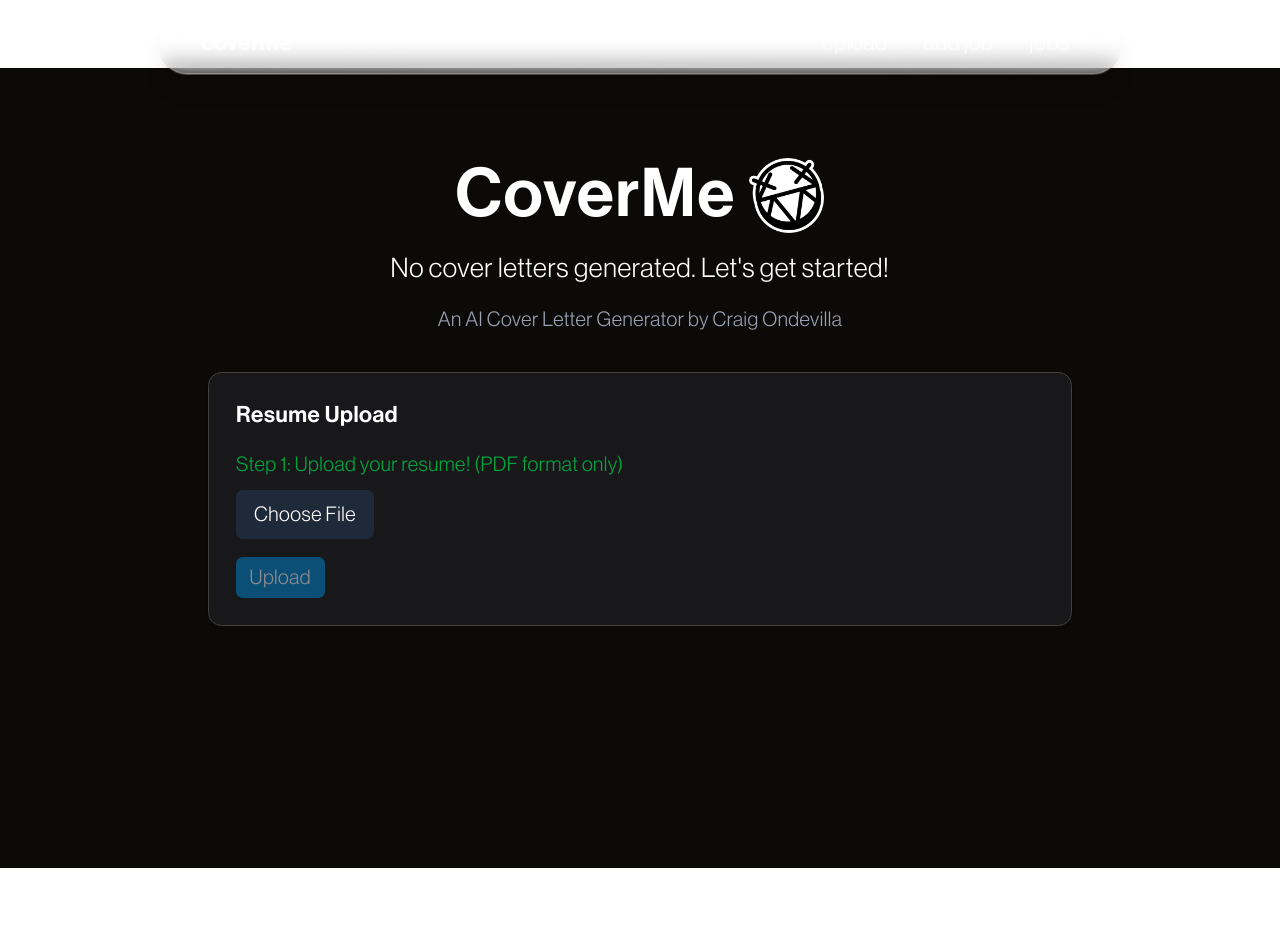
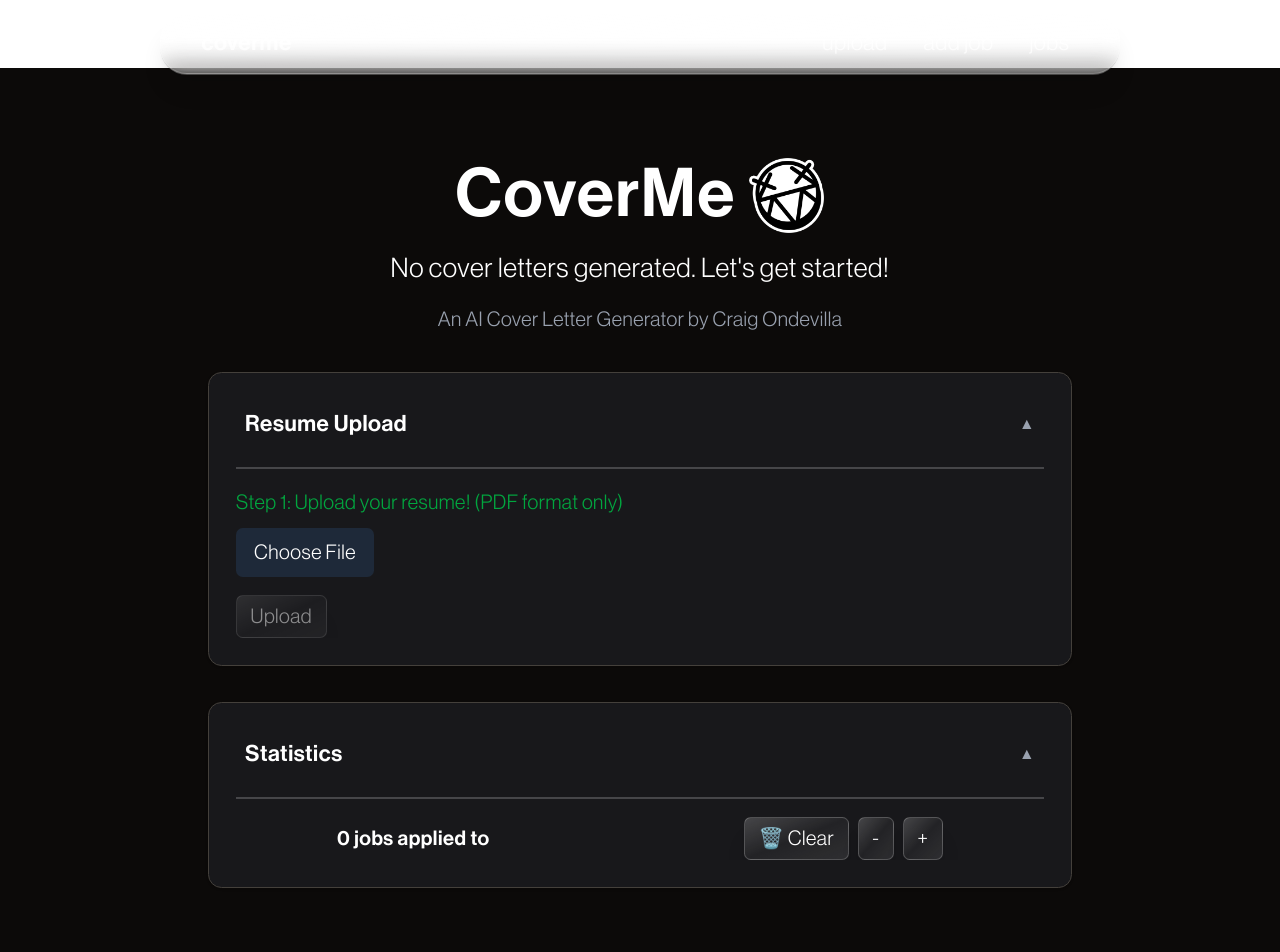
Before and after one commit to craigsterr/coverme, a Next.js app: page / in a window 1280 px wide. Shown: the top 952 px of the page. Built offline with nearby package versions, Linux system fonts and the light colour scheme.

Commit message:
added styling and confetti

```diff
--- a/app/page.tsx
+++ b/app/page.tsx
@@ -8,6 +8,7 @@ import JobInput from "@/components/custom/JobInput";
 import JobList from "@/components/custom/JobList";
 import NavBar from "@/components/custom/NavBar";
 import Footer from "@/components/custom/Footer";
+import Stats from "@/components/custom/Stats";
 import "animate.css";
 
 export default function Home() {
@@ -23,7 +24,7 @@ export default function Home() {
   const [addNew, setAddNew] = useState<boolean>(false);
 
   const buttonStyle =
-    "px-3 py-1 bg-sky-600 text-white rounded-md hover:bg-sky-700 transition-all disabled:opacity-50 disabled:cursor-not-allowed";
+    "px-3 py-1 text-white rounded-md hover:bg-sky-700 transition-all disabled:opacity-50 disabled:cursor-not-allowed rounded-3xl border border-white/20 shadow-xl bg-gradient-to-br from-white/20 via-white/5 to-white/10 cursor-pointer";
   const sectionCard =
     "w-full max-w-3xl bg-zinc-900 border border-stone-700 rounded-xl p-6 shadow ";
 
@@ -46,7 +47,7 @@ export default function Home() {
 
       <div className="mb-15"></div>
       <main className="py-20 px-4 bg-stone-950 text-white min-h-screen items-center flex flex-col">
-        <Hero lettersGenerated={lettersGenerated} />
+        <Hero lettersGenerated={lettersGenerated} buttonStyle={buttonStyle} />
         <Resume
           summarizedText={summarizedText ?? ""}
           setSummarizedText={setSummarizedText}
@@ -71,6 +72,7 @@ export default function Home() {
           buttonStyle={buttonStyle}
           sectionCard={sectionCard}
         />
+        <Stats buttonStyle={buttonStyle} sectionCard={sectionCard} />
       </main>
       <Footer />
     </>
--- a/components/custom/Hero.tsx
+++ b/components/custom/Hero.tsx
@@ -1,8 +1,8 @@
 "use client";
 import Image from "next/image";
-
 type Props = {
   lettersGenerated: number;
+  buttonStyle: string;
 };
 
 export default function Hero({ lettersGenerated }: Props) {
@@ -12,16 +12,11 @@ export default function Hero({ lettersGenerated }: Props) {
         <h1 className="text-5xl sm:text-6xl font-bold text-white">CoverMe</h1>
         <Image width={75} height={75} src="/logo.png" alt="CoverMe Logo" />
       </div>
-      {lettersGenerated ? (
-        <h2 className="text-2xl">
-          You&apos;ve generated {lettersGenerated} cover letters so far. Keep it
-          up!
-        </h2>
-      ) : (
-        <h2 className="text-2xl">
-          No cover letters generated. Let&apos;s get started!
-        </h2>
-      )}
+      <h2 className="text-2xl">
+        {lettersGenerated
+          ? `You've generated ${lettersGenerated} cover letters so far. Keep it up!`
+          : "No cover letters generated. Let's get started!"}
+      </h2>
       <p className="text-lg text-gray-400">
         An AI Cover Letter Generator by Craig Ondevilla
       </p>
--- a/components/custom/JobInput.tsx
+++ b/components/custom/JobInput.tsx
@@ -1,4 +1,5 @@
 import { useState } from "react";
+import SectionCard from "./SectionCard";
 
 type Job = {
   title: string;
@@ -53,7 +54,7 @@ export default function JobInput({
           id="add-job"
           className={`${sectionCard} bg-gray-900 text-white mt-8`}
         >
-          <h2 className="text-xl font-semibold mb-4">Job Description</h2>
+          <SectionCard title="Job Description">
             <p className="mb-4 text-green-600">
               Step 3: Paste a job description you’re applying to (from LinkedIn,
               Indeed, etc.).
@@ -88,6 +89,7 @@ export default function JobInput({
             <button onClick={handleSubmitJob} className={`${buttonStyle} mt-3`}>
               Add Job
             </button>
+          </SectionCard>
         </section>
       )}
     </>
--- a/components/custom/JobList.tsx
+++ b/components/custom/JobList.tsx
@@ -1,5 +1,8 @@
 import { useState } from "react";
 import { jsPDF } from "jspdf";
+import SectionCard from "./SectionCard";
+import { Sparkles } from "lucide-react";
+import confetti from "canvas-confetti";
 
 type Job = {
   title: string;
@@ -83,6 +86,8 @@ export default function JobList({
       )
     );
 
+    fireConfetti();
+
     setCoverLettersLoading(false);
     setAddNew(false);
   };
@@ -136,6 +141,14 @@ export default function JobList({
     setCoverLetters([]);
   };
 
+  const fireConfetti = () => {
+    confetti({
+      particleCount: 40,
+      spread: 80,
+      origin: { y: 0.6 },
+    });
+  };
+
   return (
     <>
       {jobs.length != 0 && (
@@ -143,22 +156,23 @@ export default function JobList({
           id="jobs"
           className={`${sectionCard} bg-gray-900 text-white mt-8`}
         >
+          <SectionCard title="Generated Letters">
             <div className="pb-5">
-            <h2 className="text-xl font-semibold mb-4 ">Generated Letters</h2>
               <p className="mb-4 text-green-600">
                 Step 4: Generate cover letters for each job!
               </p>
               <div className="flex gap-5 sm:flex-row flex-col">
                 <button
-                className={buttonStyle + "mb-4"}
+                  className={buttonStyle + " mb-4 flex items-center gap-2"}
                   onClick={handleGenerateCoverLetters}
                   disabled={coverLettersLoading || !addNew || !summarizedText}
                 >
+                  <Sparkles className="w-4 h-4 text-yellow-400 animate-pulse" />
                   {coverLettersLoading
                     ? "Generating..."
                     : "Generate Cover Letters"}
                 </button>
-              <button className={buttonStyle + "mb-4"} onClick={clearJobs}>
+                <button className={buttonStyle + " mb-4"} onClick={clearJobs}>
                   Clear All
                 </button>
               </div>
@@ -242,6 +256,7 @@ export default function JobList({
                 </div>
               ))}
             </div>
+          </SectionCard>
         </section>
       )}
     </>
--- a/components/custom/Resume.tsx
+++ b/components/custom/Resume.tsx
@@ -1,4 +1,7 @@
 import { useState, useEffect } from "react";
+import { Sparkles } from "lucide-react"; // Add this at the top of your file
+import SectionCard from "./SectionCard";
+import confetti from "canvas-confetti";
 
 type Props = {
   summarizedText: string;
@@ -85,7 +88,16 @@ export default function Resume({
       return;
     }
 
+    fireConfetti();
     setSummarizedText(data.text || "");
+  };
+
+  const fireConfetti = () => {
+    confetti({
+      particleCount: 40,
+      spread: 80,
+      origin: { y: 0.6 },
+    });
   };
 
   useEffect(() => {
@@ -114,7 +126,7 @@ export default function Resume({
       id="upload"
       className={`${sectionCard} bg-gray-900 text-white mt-8`}
     >
-      <h2 className="text-xl font-semibold mb-4">Resume Upload</h2>
+      <SectionCard title="Resume Upload">
         <label className="block mb-2 font-medium text-green-600 highlight">
           Step 1: Upload your resume! (PDF format only)
         </label>
@@ -128,7 +140,9 @@ export default function Resume({
           />
         </label>
         {(file || parsedText) && (
-        <p className="mt-2 text-gray-400 text-sm">Selected: {fileName || ""}</p>
+          <p className="mt-2 text-gray-400 text-sm">
+            Selected: {fileName || ""}
+          </p>
         )}
         <div className="mt-4 flex gap-4">
           <button
@@ -159,10 +173,17 @@ export default function Resume({
             <button
               disabled={summarizeLoading}
               onClick={handleSummarizeText}
-            className={buttonStyle}
+              className={`${buttonStyle} flex items-center justify-center gap-2`}
             >
-            {summarizeLoading ? "Summarizing..." : "Summarize Resume"}
-          </button>
+              {summarizeLoading ? (
+                "Summarizing..."
+              ) : (
+                <>
+                  <Sparkles className="w-4 h-4 text-yellow-400 animate-pulse" />
+                  Summarize Resume
+                </>
+              )}
+            </button>{" "}
           </>
         )}
         {summarizedText && (
@@ -192,6 +213,7 @@ export default function Resume({
           </p> */}
           </div>
         )}
+      </SectionCard>
     </section>
   );
 }
--- /dev/null
+++ b/components/custom/SectionCard.tsx
@@ -0,0 +1,44 @@
+// components/SectionCard.tsx
+import { useState } from "react";
+import { motion, AnimatePresence } from "framer-motion";
+
+type Props = {
+  title: string;
+  children: React.ReactNode;
+  defaultOpen?: boolean;
+};
+
+export default function SectionCard({
+  title,
+  children,
+  defaultOpen = true,
+}: Props) {
+  const [isOpen, setIsOpen] = useState(defaultOpen);
+
+  return (
+    <section className="text-white rounded-lg">
+      <div
+        className="flex items-center justify-between cursor-pointer rounded-lg p-2 hover:bg-white/10 transition-all duration-300"
+        onClick={() => setIsOpen((prev) => !prev)}
+      >
+        <h2 className="text-xl font-semibold ">{title}</h2>
+        <span className="text-sm text-gray-400">{isOpen ? "▲" : "▼"}</span>
+      </div>
+      <AnimatePresence initial={false}>
+        {isOpen && (
+          <motion.div
+            key="content"
+            initial={{ opacity: 0, height: 0 }}
+            animate={{ opacity: 1, height: "auto" }}
+            exit={{ opacity: 0, height: 0 }}
+            transition={{ duration: 0.3, ease: "easeInOut" }}
+            className="overflow-hidden mt-4"
+          >
+            <div className="h-[2px] bg-white/20 mb-4" />
+            {children}
+          </motion.div>
+        )}
+      </AnimatePresence>
+    </section>
+  );
+}
--- /dev/null
+++ b/components/custom/Stats.tsx
@@ -0,0 +1,59 @@
+import { useState, useEffect } from "react";
+import { motion, AnimatePresence } from "framer-motion";
+
+import SectionCard from "./SectionCard";
+type Props = {
+  buttonStyle: string;
+  sectionCard: string;
+};
+export default function Stats({ buttonStyle, sectionCard }: Props) {
+  const [jobTally, setJobTally] = useState(0);
+
+  useEffect(() => {
+    const stored = localStorage.getItem("job-tally");
+    if (stored) setJobTally(parseInt(stored, 10));
+  }, []);
+
+  useEffect(() => {
+    localStorage.setItem("job-tally", jobTally.toString());
+  }, [jobTally]);
+  return (
+    <>
+      <section className={`${sectionCard} bg-gray-900 text-white mt-8 `}>
+        <SectionCard title="Statistics">
+          {" "}
+          <div className="flex flex-col sm:flex-row gap-4 sm:gap-2 items-center justify-between w-full sm:w-[75%] mx-auto">
+            {" "}
+            <motion.p
+              key={jobTally}
+              initial={{ scale: 0.9, opacity: 0 }}
+              animate={{ scale: 1, opacity: 1 }}
+              exit={{ scale: 0.9, opacity: 0 }}
+              transition={{ duration: 0.2 }}
+              className="text-lg font-semibold"
+            >
+              {jobTally} jobs applied to
+            </motion.p>
+            <div className={"flex gap-2 justify-center"}>
+              <button className={buttonStyle} onClick={() => setJobTally(0)}>
+                🗑️ Clear
+              </button>
+              <button
+                className={buttonStyle}
+                onClick={() => setJobTally((count) => Math.max(count - 1, 0))}
+              >
+                -
+              </button>
+              <button
+                className={buttonStyle}
+                onClick={() => setJobTally((count) => count + 1)}
+              >
+                +
+              </button>{" "}
+            </div>
+          </div>
+        </SectionCard>
+      </section>
+    </>
+  );
+}
--- a/package.json
+++ b/package.json
@@ -12,9 +12,12 @@
     "@vercel/analytics": "^1.5.0",
     "animate.css": "^4.1.1",
     "axios": "^1.10.0",
+    "canvas-confetti": "^1.9.3",
     "formidable": "^3.5.4",
+    "framer-motion": "^12.23.9",
     "fs": "^0.0.1-security",
     "jspdf": "^3.0.1",
+    "lucide-react": "^0.525.0",
     "next": "15.3.5",
     "openai": "^5.8.3",
     "pdf-parse": "^1.1.1",
@@ -25,6 +28,7 @@
   "devDependencies": {
     "@eslint/eslintrc": "^3",
     "@tailwindcss/postcss": "^4",
+    "@types/canvas-confetti": "^1.9.0",
     "@types/formidable": "^3.4.5",
     "@types/node": "^20",
     "@types/pdf-parse": "^1.1.5",
```
Also changed, not shown: 1 other file (tests, documents, lock files or other folders). Lines whose indentation alone changed are shown as unchanged.
